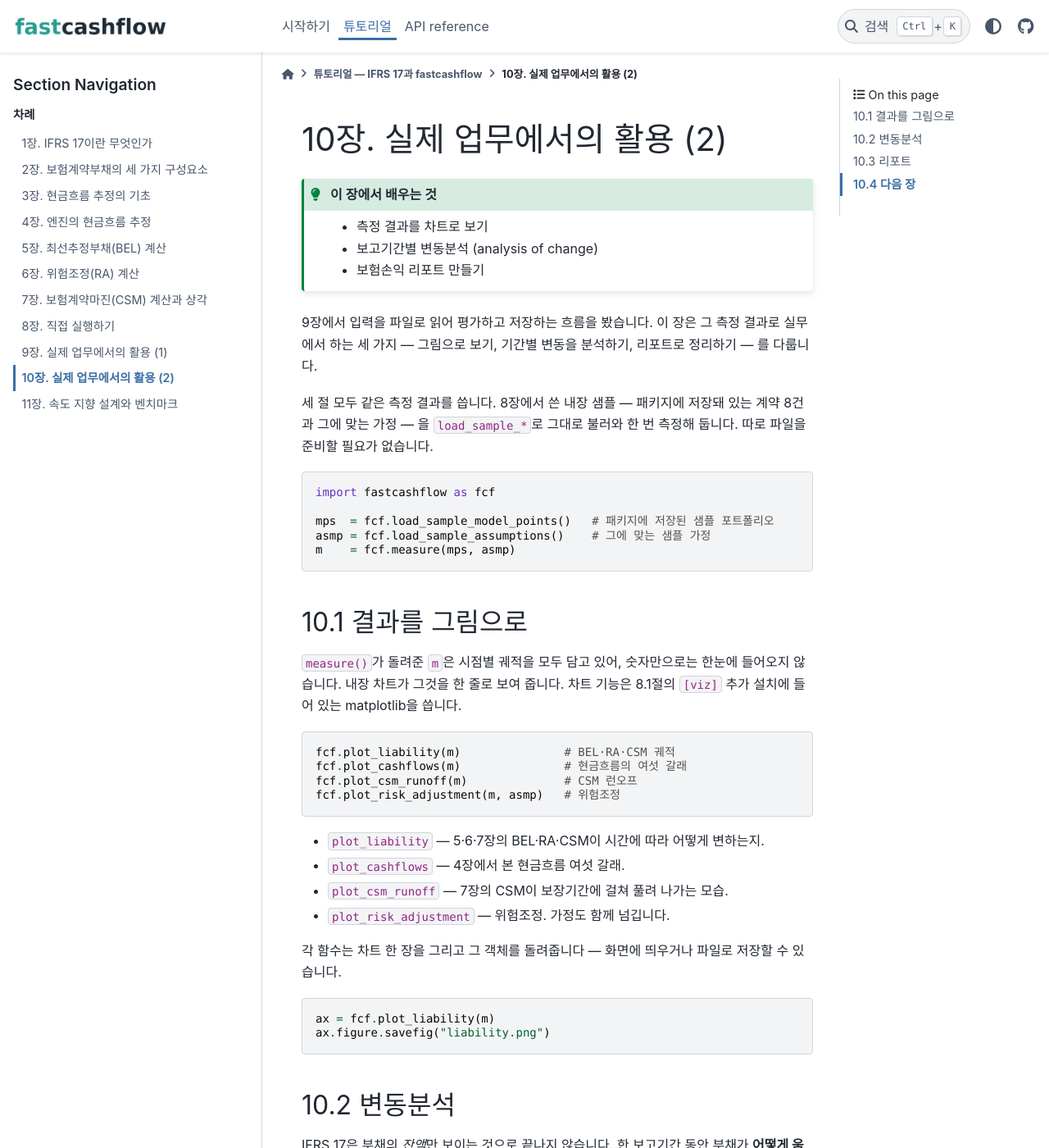
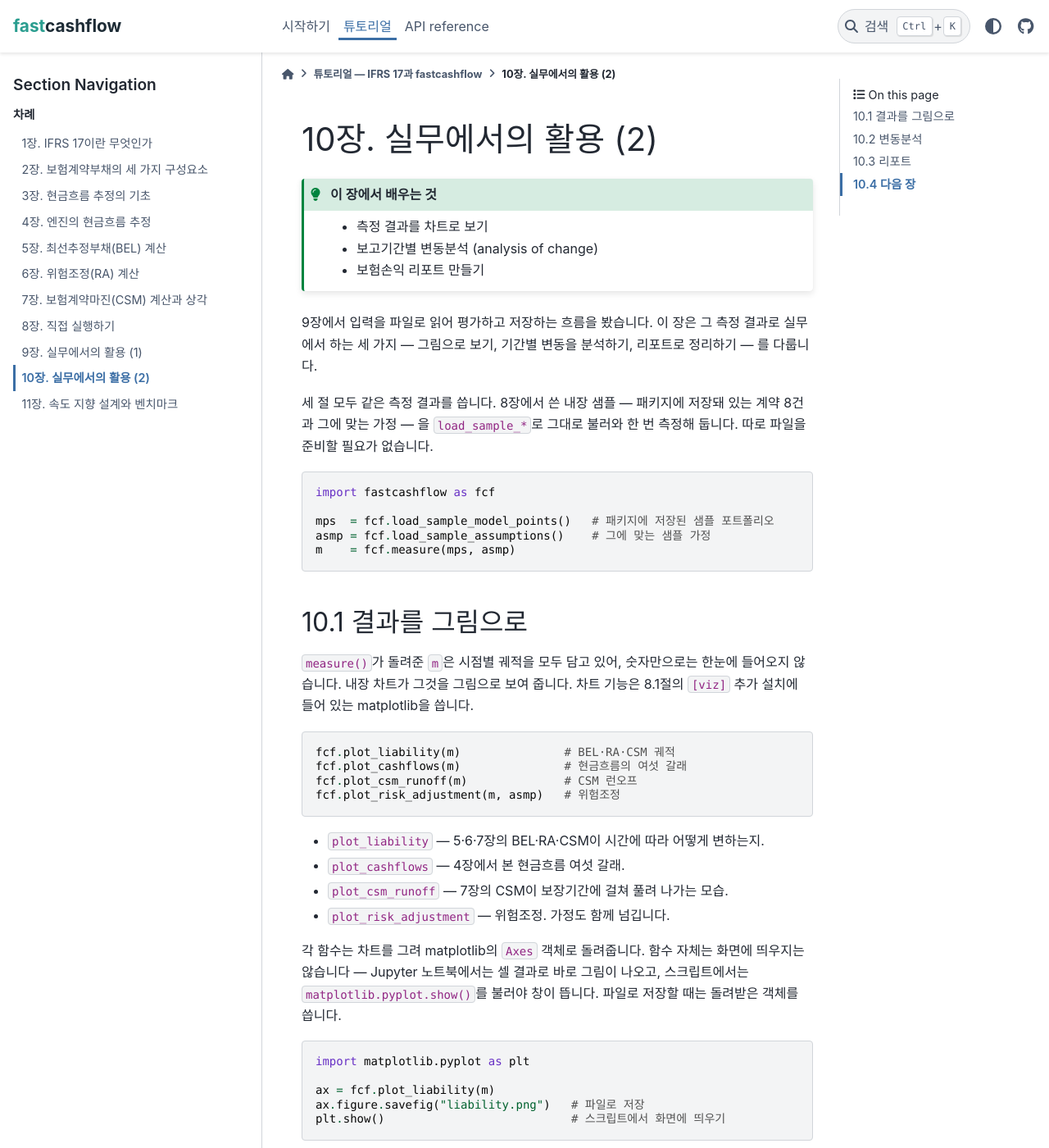
Before and after one commit to seokhoonj/fastcashflow, a Sphinx documentation site: the page built from docs/tutorial/10-in-practice-2.md, in a window 1280 px wide and 1400 px high. Shown: the whole window at 82% size. Built offline with Sphinx 7.4.7 and the PyData theme 0.15.4, drawn with Linux system fonts in a browser that asks for light colours; some of the changed text lies outside the part shown.

Commit message:
Use a text wordmark in the navbar; expand tutorial chapters 10-11
- Replace the navbar logo image with a two-colour text wordmark
  (fast + cashflow) via a navbar-logo template override; the PNGs stay
  in _static/ but are no longer rendered.
- Chapter 10: note that the plot helpers return an Axes without
  displaying it; document each row of the reconciliation and the report
  tables; clarify the reporting-period wording.
- Chapter 11: cover the RTX 5090 in the GPU section, change "게이밍용"
  to "소비자용", and date the test-environment hardware.
- Retitle chapters 9-10 to "실무에서의 활용".

````diff
--- a/docs/_static/custom.css
+++ b/docs/_static/custom.css
@@ -21,8 +21,13 @@
     border-radius: 8px;
 }
 
-/* the navbar wordmark logo -- constrain its height */
-.navbar-brand img.logo__image {
-    height: 1.6rem;
-    width: auto;
+/* the navbar wordmark -- two-colour text in place of the logo image
+   (logo-light.png / logo-dark.png are kept in _static/ but unused) */
+.navbar-brand .logo__title {
+    margin-bottom: 0;
+    font-weight: 700;
+    font-size: 1.3rem;
 }
+.logo__fast { color: #2a9d8f; }
+html[data-theme="light"] .logo__cashflow { color: #1d2b35; }
+html[data-theme="dark"] .logo__cashflow { color: #e8ecef; }
--- /dev/null
+++ b/docs/_templates/navbar-logo.html
@@ -0,0 +1,6 @@
+{# fastcashflow: a two-colour text wordmark in the navbar, in place of the
+   logo image. logo-light.png / logo-dark.png are kept in _static/ but are
+   no longer rendered. Overrides pydata_sphinx_theme/components/navbar-logo.html. #}
+<a class="navbar-brand logo" href="{{ theme_logo_link or pathto(root_doc) }}">
+  <p class="title logo__title"><span class="logo__fast">fast</span><span class="logo__cashflow">cashflow</span></p>
+</a>
--- a/docs/conf.py
+++ b/docs/conf.py
@@ -22,6 +22,8 @@
     "sphinx.ext.viewcode",
     "sphinx.ext.intersphinx",
 ]
+
+templates_path = ["_templates"]
 
 autodoc_member_order = "bysource"
 autodoc_typehints = "description"
@@ -52,11 +54,6 @@
 html_theme_options = {
     "show_prev_next": True,
     "navbar_align": "content",
-    "logo": {
-        "image_light": "_static/logo-light.png",
-        "image_dark": "_static/logo-dark.png",
-        "alt_text": "fastcashflow",
-    },
     "icon_links": [
         {
             "name": "GitHub",
--- a/docs/tutorial/09-in-practice.md
+++ b/docs/tutorial/09-in-practice.md
@@ -1,4 +1,4 @@
-# 9장. 실제 업무에서의 활용 (1)
+# 9장. 실무에서의 활용 (1)
 
 ```{admonition} 이 장에서 배우는 것
 :class: tip
--- a/docs/tutorial/10-in-practice-2.md
+++ b/docs/tutorial/10-in-practice-2.md
@@ -1,4 +1,4 @@
-# 10장. 실제 업무에서의 활용 (2)
+# 10장. 실무에서의 활용 (2)
 
 ```{admonition} 이 장에서 배우는 것
 :class: tip
@@ -27,7 +27,7 @@
 ## 10.1 결과를 그림으로
 
 `measure()`가 돌려준 `m`은 시점별 궤적을 모두 담고 있어, 숫자만으로는
-한눈에 들어오지 않습니다. 내장 차트가 그것을 한 줄로 보여 줍니다.
+한눈에 들어오지 않습니다. 내장 차트가 그것을 그림으로 보여 줍니다.
 차트 기능은 8.1절의 `[viz]` 추가 설치에 들어 있는 matplotlib을 씁니다.
 
 ```python
@@ -43,12 +43,17 @@
 - `plot_csm_runoff` — 7장의 CSM이 보장기간에 걸쳐 풀려 나가는 모습.
 - `plot_risk_adjustment` — 위험조정. 가정도 함께 넘깁니다.
 
-각 함수는 차트 한 장을 그리고 그 객체를 돌려줍니다 — 화면에 띄우거나
-파일로 저장할 수 있습니다.
+각 함수는 차트를 그려 matplotlib의 `Axes` 객체로 돌려줍니다. 함수 자체는
+화면에 띄우지는 않습니다 — Jupyter 노트북에서는 셀 결과로 바로 그림이
+나오고, 스크립트에서는 `matplotlib.pyplot.show()`를 불러야 창이 뜹니다.
+파일로 저장할 때는 돌려받은 객체를 씁니다.
 
 ```python
+import matplotlib.pyplot as plt
+
 ax = fcf.plot_liability(m)
-ax.figure.savefig("liability.png")
+ax.figure.savefig("liability.png")   # 파일로 저장
+plt.show()                           # 스크립트에서 화면에 띄우기
 ```
 
 ## 10.2 변동분석
@@ -81,10 +86,23 @@
 ```
 
 `recon`은 보고기간 수만큼의 변동분석입니다. 표는 BEL·RA·CSM을 열로,
-한 보고기간의 움직임을 행으로 보여 줍니다 — 기초잔액(Opening)에서
-미래서비스 관련 조정, 금융효과(Finance), 당기 해제·상각(Release)을
-거쳐 기말잔액(Closing)에 이르고, 한 기간의 기말은 다음 기간의 기초가
-됩니다. `plot_analysis_of_change`가 그 표를 그림으로 그립니다.
+한 보고기간의 움직임을 다섯 행으로 보여 줍니다.
+
+- **Opening (기초잔액)** — 보고기간이 시작될 때의 잔액. 한 기간의
+  Closing이 다음 기간의 Opening이 됩니다.
+- **Future service (미래서비스 관련 변동)** — 아직 제공하지 않은 미래
+  보장에 관한 변동(가정 재산정, 미래 현금흐름 추정 변경, 신계약 등).
+  GMM에서는 손익이 아니라 CSM을 조정합니다. 위 표에서 0인 것은, 가정을
+  고정한 결정론적 투영을 그대로 굴려 바뀔 것이 없기 때문입니다.
+- **Finance (보험금융손익)** — 시간이 흐르며 생기는 할인·이자 효과.
+  BEL·RA는 할인이 풀리고, CSM은 최초 인식 시점에 고정된 이자율로
+  부리됩니다.
+- **Release (당기 서비스 제공분)** — 이번 기간에 보장을 제공한 만큼
+  풀려 나간 부분. CSM 상각, RA 해제, 당기 예상 현금흐름의 런오프.
+- **Closing (기말잔액)** — 보고기간이 끝날 때의 잔액. Opening에 위 세
+  변동을 더하면 정확히 Closing이 됩니다.
+
+`plot_analysis_of_change`가 그 표를 그림으로 그립니다.
 
 ```python
 fcf.plot_analysis_of_change(recon[0])
@@ -114,15 +132,28 @@
 CSM release          1,919,700   1,727,699   1,575,954   1,456,707   1,364,169
 ```
 
-`report()`가 돌려주는 `Report`에는 보험수익, 보험서비스비용,
-보험서비스결과, 보험금융비용, 그리고 CSM 변동내역(상각·해제)이 들어
-있습니다. `print`은 그것을 모델포인트 전체로 합산하고 연 단위로 묶어 앞
-다섯 보고연도를 표로 보여 줍니다. 첫 해가 가장 크고 해마다 줄어드는
-것은 보장이 풀려 나가며 포트폴리오가 점차 소멸하기 때문입니다.
+`print`은 `Report`를 모델포인트 전체로 합산하고 연 단위로 묶어, 앞 다섯
+보고연도를 여섯 행으로 보여 줍니다.
 
-모든 연도의 수치가 필요하면 `rep.annual()`이 각 항목을 연도별 배열로
-돌려줍니다 — 표 출력은 앞 다섯 연도만 보여 주지만 배열에는 모든 연도가
-들어 있습니다.
+- **Insurance revenue (보험수익)** — 그 해에 보험서비스를 제공하고 인식한
+  수익. 예상 보험서비스비용에 RA 해제분과 CSM 상각분을 더한
+  값입니다(IFRS 17 B120~B124).
+- **Service expense (보험서비스비용)** — 그 해에 실제 발생한
+  보험서비스비용: 보험금, 진단·입원 등 급부, 사업비.
+- **Service result (보험서비스결과)** — 보험수익에서 보험서비스비용을 뺀
+  보험서비스 손익. 곧 RA 해제분과 CSM 상각분의 합입니다.
+- **Finance expense (보험금융손익)** — 할인효과로 생기는 금융손익.
+  BEL·RA의 할인 풀림과 CSM 부리를 합한 것으로, 10.2 표의 Finance 행과
+  같은 성격입니다.
+- **CSM accretion (CSM 부리)** — CSM에 최초 인식 시점의 이자율로 붙는
+  이자.
+- **CSM release (CSM 상각)** — 그 해의 보장 제공분만큼 CSM이 손익으로
+  풀려 나간 금액.
+
+첫 해가 가장 크고 해마다 줄어드는 것은 보장이 풀려 나가며 포트폴리오가
+점차 소멸하기 때문입니다. 모든 연도의 수치가 필요하면 `rep.annual()`이
+각 항목을 연도별 배열로 돌려줍니다 — 표 출력은 앞 다섯 연도만 보여
+주지만 배열에는 모든 연도가 들어 있습니다.
 
 ## 10.4 다음 장
 
--- a/docs/tutorial/index.md
+++ b/docs/tutorial/index.md
@@ -42,10 +42,10 @@
   - 직접 실행하기
   - 설치, 입력을 코드로 만들기, measure()·value()로 측정하고 결과 읽기
 * - 9
-  - 실제 업무에서의 활용 (1)
+  - 실무에서의 활용 (1)
   - 모델포인트·가정 파일의 구조, 파일을 읽어 평가하고 저장하기
 * - 10
-  - 실제 업무에서의 활용 (2)
+  - 실무에서의 활용 (2)
   - 시각화, 변동분석, 손익 리포트
 * - 11
   - 속도 지향 설계와 벤치마크
````
Also changed, not shown: other parts of docs/tutorial/10-in-practice-2.md (+1 -1 lines), docs/tutorial/11-why-fast.md (+29 -10 lines).
